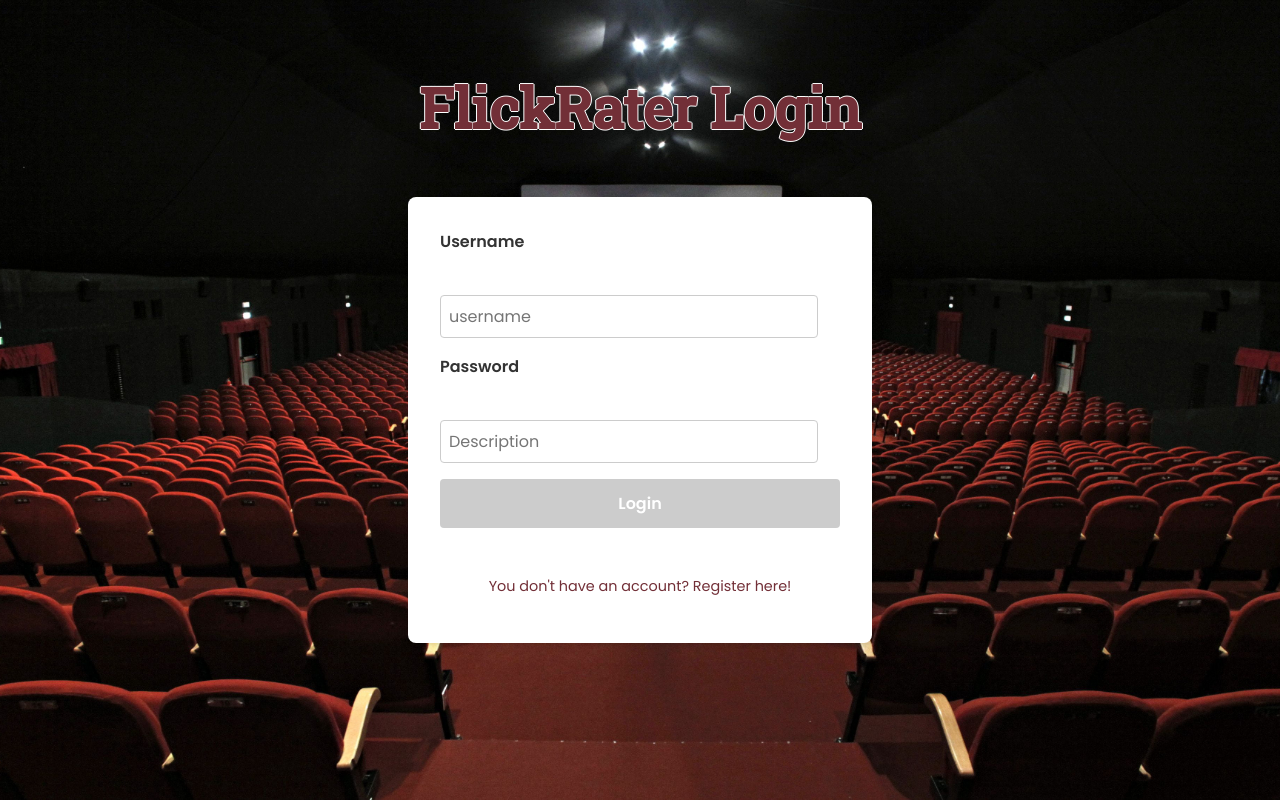
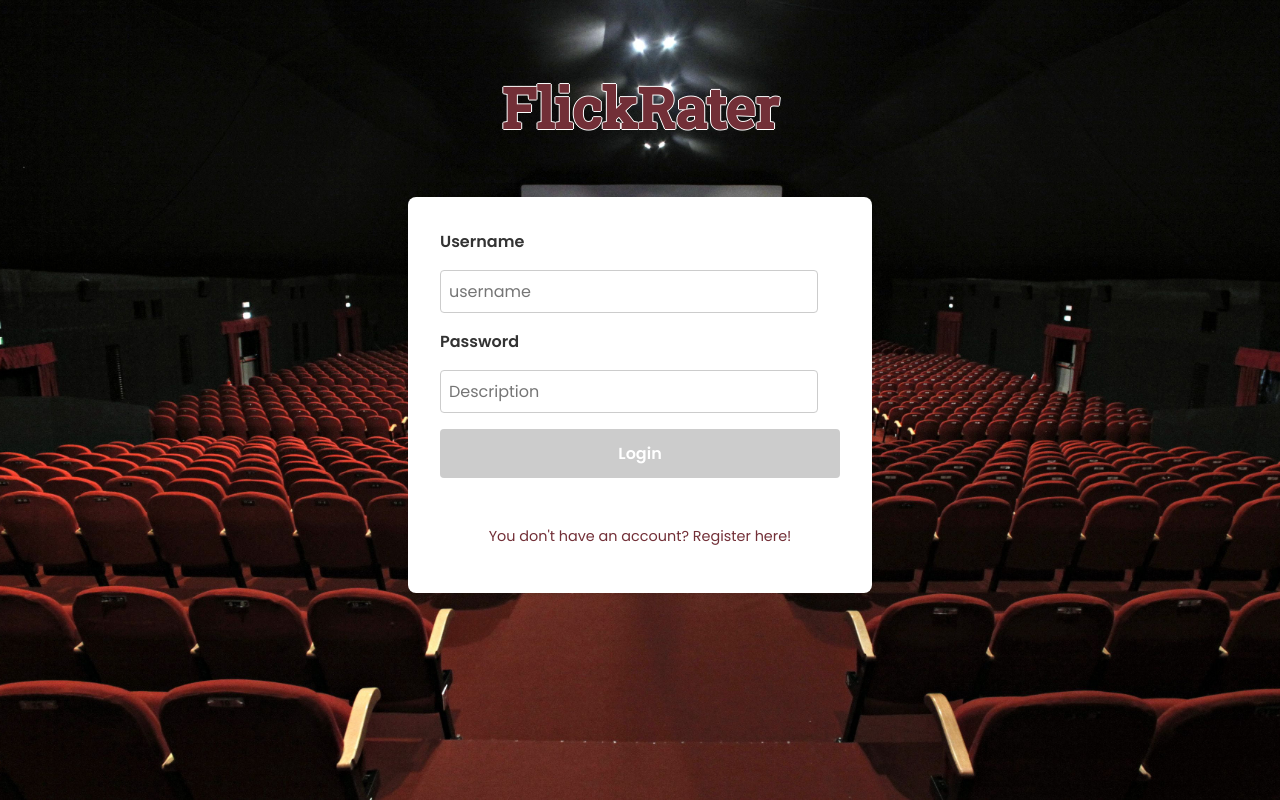
Before and after one commit to PrezBala/Project5FE, a React (Create React App) app: page / in a window 1280 px wide. Built offline with nearby package versions, Linux system fonts and the light colour scheme.

Commit message:
amended location of login and register

```diff
--- a/src/components/auth.js
+++ b/src/components/auth.js
@@ -36,11 +36,11 @@ function Auth() {
   return (
     <div className="Auth">
       <header className="Auth-header">
-        {isLoginView ? <h1>FlickRater Login</h1> : <h1>FlickRater Register</h1>}
+        <h1>FlickRater</h1>
       </header>
       <div className="login-container">
+        <div className="input-container">
           <label htmlFor="username">Username</label>
-        <br />
           <input
             id="username"
             type="text"
@@ -48,9 +48,9 @@ function Auth() {
             value={username}
             onChange={(evt) => setUsername(evt.target.value)}
           />
-        <br />
+        </div>
+        <div className="input-container">
           <label htmlFor="password">Password</label>
-        <br />
           <input
             id="password"
             type="password"
@@ -58,7 +58,9 @@ function Auth() {
             value={password}
             onChange={(evt) => setPassword(evt.target.value)}
           />
-        <br />
+        </div>
+
+        <div className="input-container">
           {isLoginView ? (
             <button onClick={loginClicked} disabled={isDisabled}>
               Login
@@ -68,7 +70,9 @@ function Auth() {
               Register
             </button>
           )}
+        </div>
 
+        <div className="input-container">
           {isLoginView ? (
             <p onClick={() => setIsLoginView(false)}>
               You don&apos;t have an account? Register here!
@@ -78,6 +82,7 @@ function Auth() {
               You already have an account? Login here
             </p>
           )}
+        </div>
 
       </div>
     </div>
```
Lines whose indentation alone changed are shown as unchanged.
